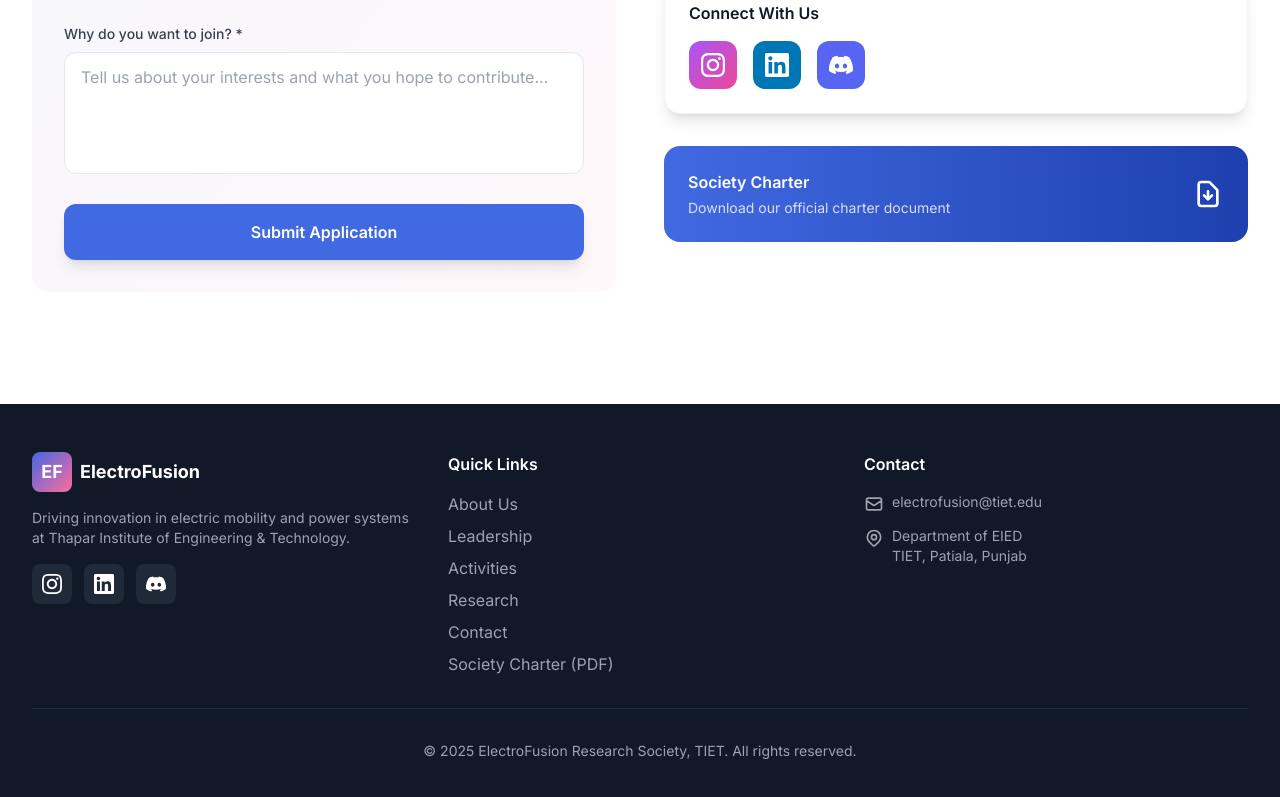
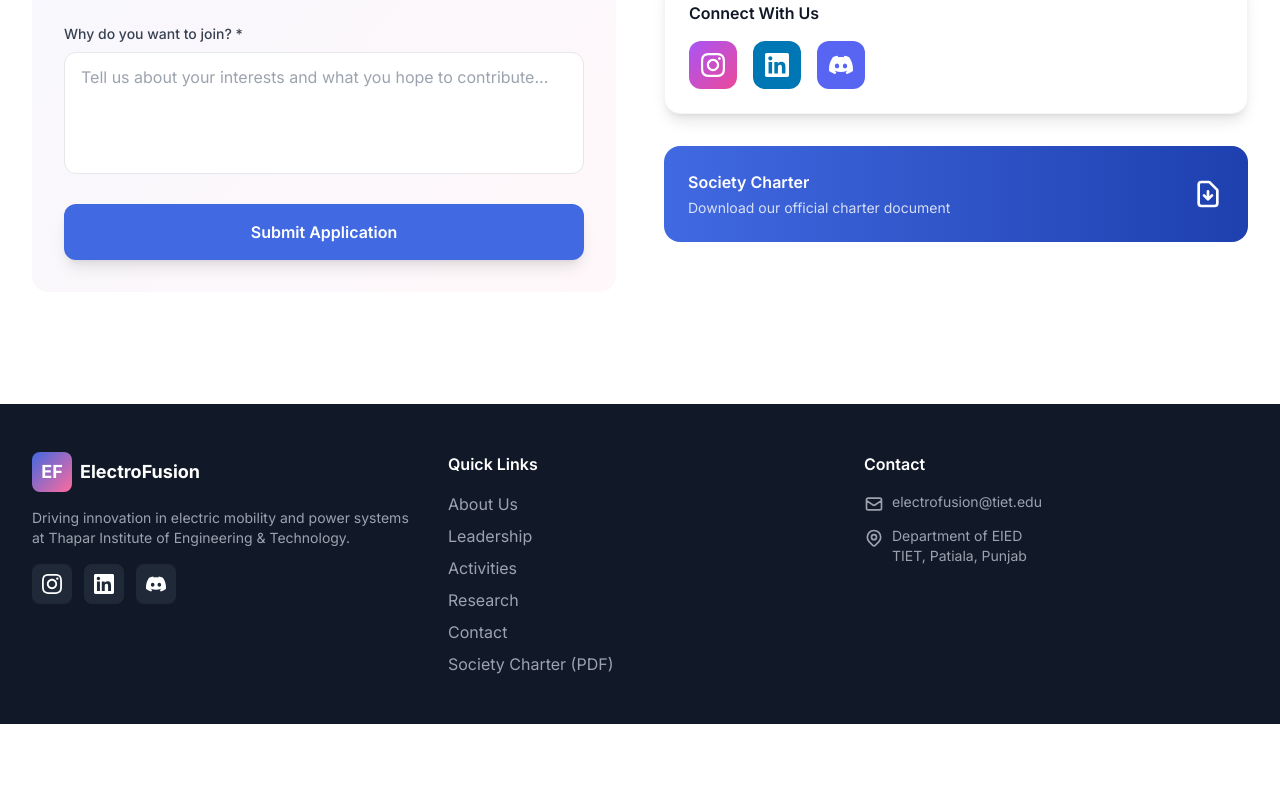
Before and after one commit to shaxntanu/ElectroFusion-WebPage, a Next.js app: page / in a window 1280 px wide. Shown: the part 10318-11115 px from the top of the page. After the commit the page ends 11042 px from the top, so only its background shows below. Built offline with nearby package versions, Linux system fonts and the light colour scheme.

Commit message:
Remove copyright footer section

```diff
--- a/components/Footer.tsx
+++ b/components/Footer.tsx
@@ -113,11 +113,6 @@
             </ul>
           </div>
         </div>
-
-        {/* Bottom Bar */}
-        <div className="border-t border-gray-800 mt-8 pt-8 text-center text-gray-400 text-sm">
-          <p>© {currentYear} ElectroFusion Research Society, TIET. All rights reserved.</p>
-        </div>
       </div>
     </footer>
   );
```
